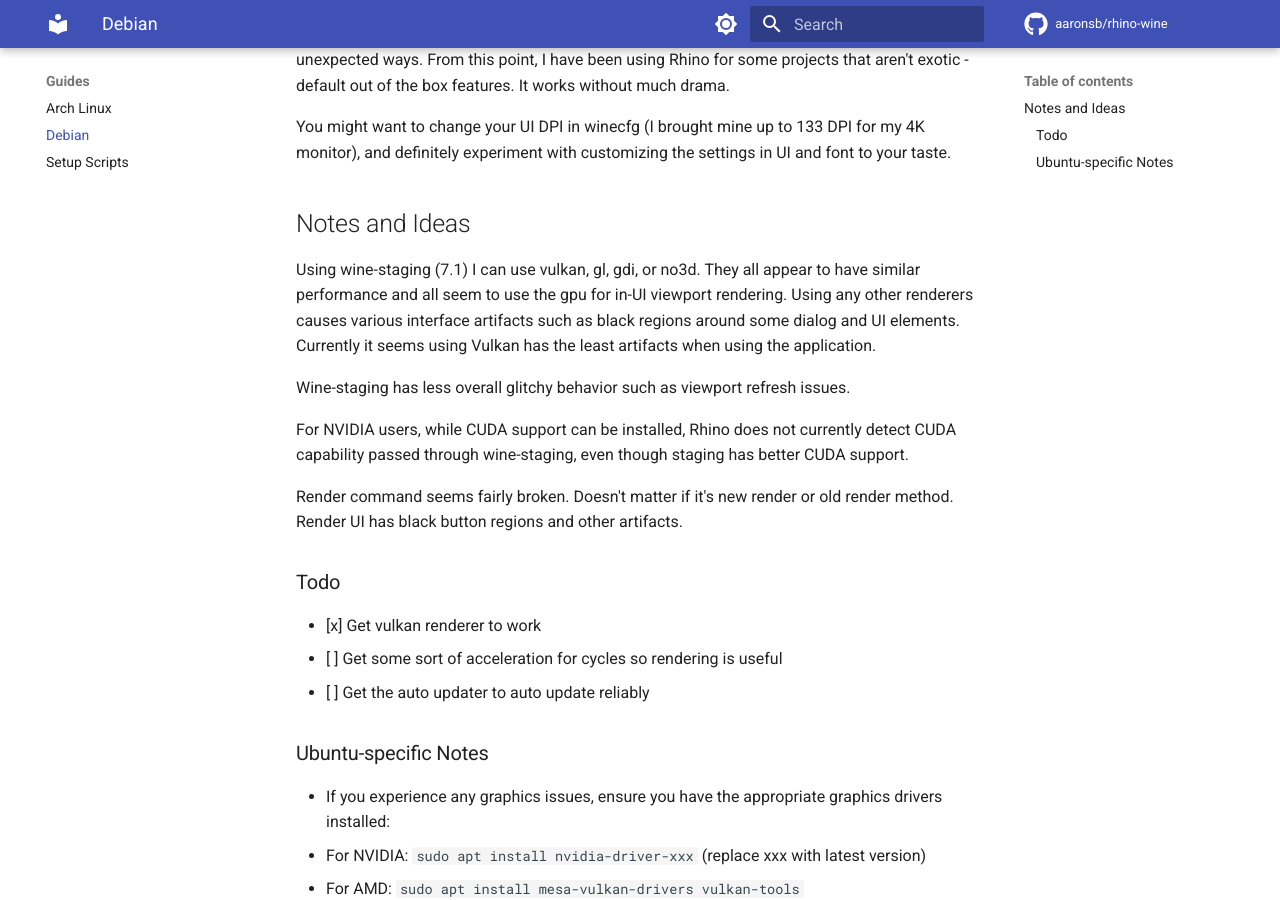
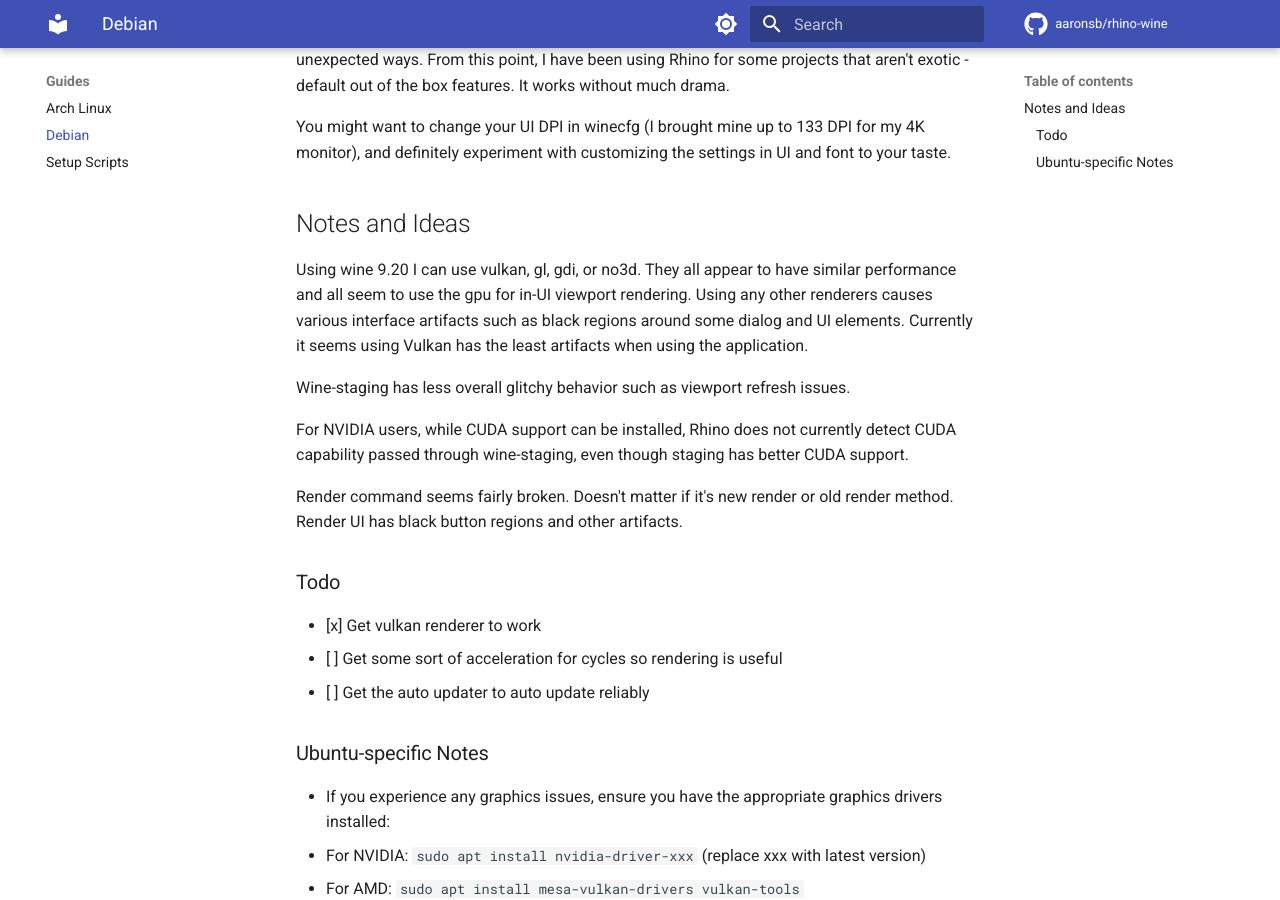
Before and after one commit to aaronsb/rhino-wine, an MkDocs documentation site: the page built from docs/guides/rhino-debian.md, in a window 1280 px wide and 900 px high, scrolled down 3071 px. Built offline with MkDocs 1.6.1 and Material for MkDocs 9.7.7, drawn with Linux system fonts in a browser that asks for light colours; comment, search, counter and statistics services are not loaded.

Commit message:
Fixed some old version details and got rid of graphics drivers helper which could really mess people up if they don't know what they're doing.

```diff
--- a/docs/guides/rhino-debian.md
+++ b/docs/guides/rhino-debian.md
@@ -139,7 +139,7 @@
 
 ## Notes and Ideas
 
-Using wine-staging (7.1) I can use vulkan, gl, gdi, or no3d. They all appear to have similar performance and all seem to use the gpu for in-UI viewport rendering. Using any other renderers causes various interface artifacts such as black regions around some dialog and UI elements. Currently it seems using Vulkan has the least artifacts when using the application.
+Using wine 9.20 I can use vulkan, gl, gdi, or no3d. They all appear to have similar performance and all seem to use the gpu for in-UI viewport rendering. Using any other renderers causes various interface artifacts such as black regions around some dialog and UI elements. Currently it seems using Vulkan has the least artifacts when using the application.
 
 Wine-staging has less overall glitchy behavior such as viewport refresh issues.
 
```
Also changed, not shown: docs/guides/rhino-arch.md (+1 -1 lines), 2 other files.
